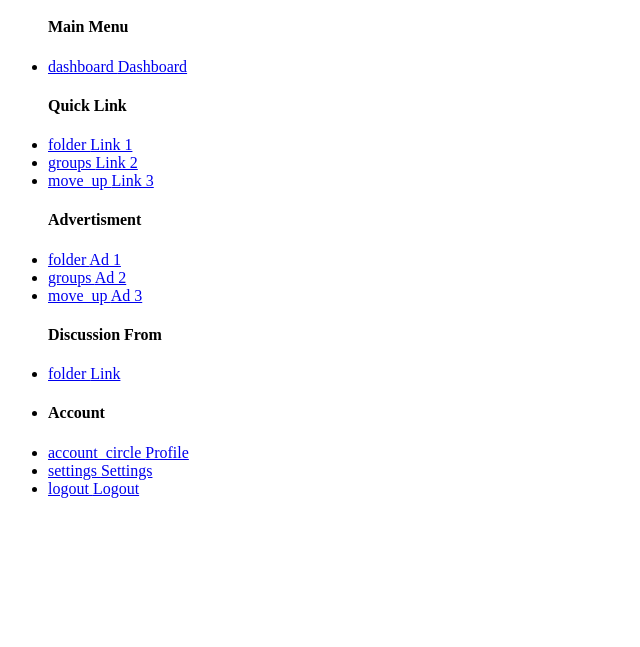
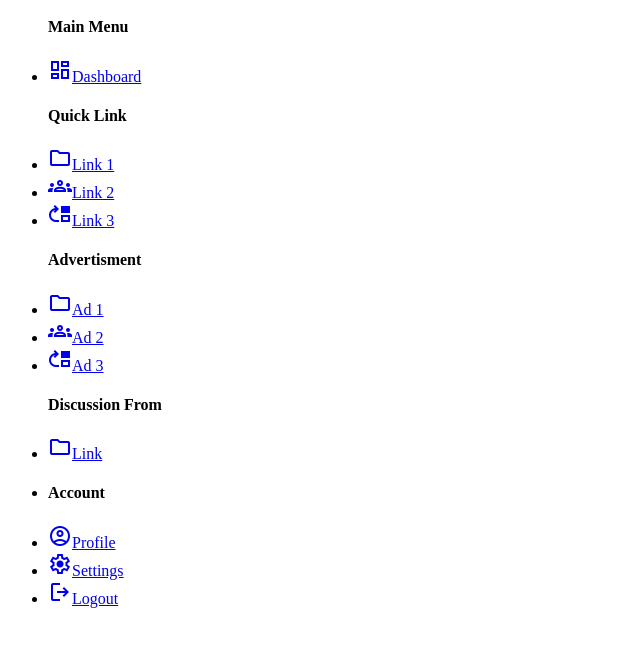
Before and after one commit to praveen4693/sals, a plain HTML site: page index.html in a window 1280 px wide. Shown: the part 29-676 px from the top of the page, without its empty margins (0-640 px from the left). Drawn offline with nearby package versions, Linux system fonts and the light colour scheme.

Commit message:
Update index.html

```diff
--- a/index.html
+++ b/index.html
@@ -1,12 +1,14 @@
 <!DOCTYPE html>
-<!-- Sidebar-->
+<!-- Coding By praveen-->
 <html lang="en">
 <head>
   <meta charset="UTF-8" />
   <meta name="viewport" content="width=device-width, initial-scale=1.0" />
   <title>Sidebar Menu </title>
-  <!-- icons-->
+  <!-- Linking Google Font Link -->
+<head>
   <link rel="stylesheet"
+    href="https://fonts.googleapis.com/css2?family=Material+Symbols+Outlined:opsz,wght,FILL,GRAD@20..48,100..700,0..1,-50..200" />
   <link rel="stylesheet" href="style.css" />
 </head>
 <body>
```
